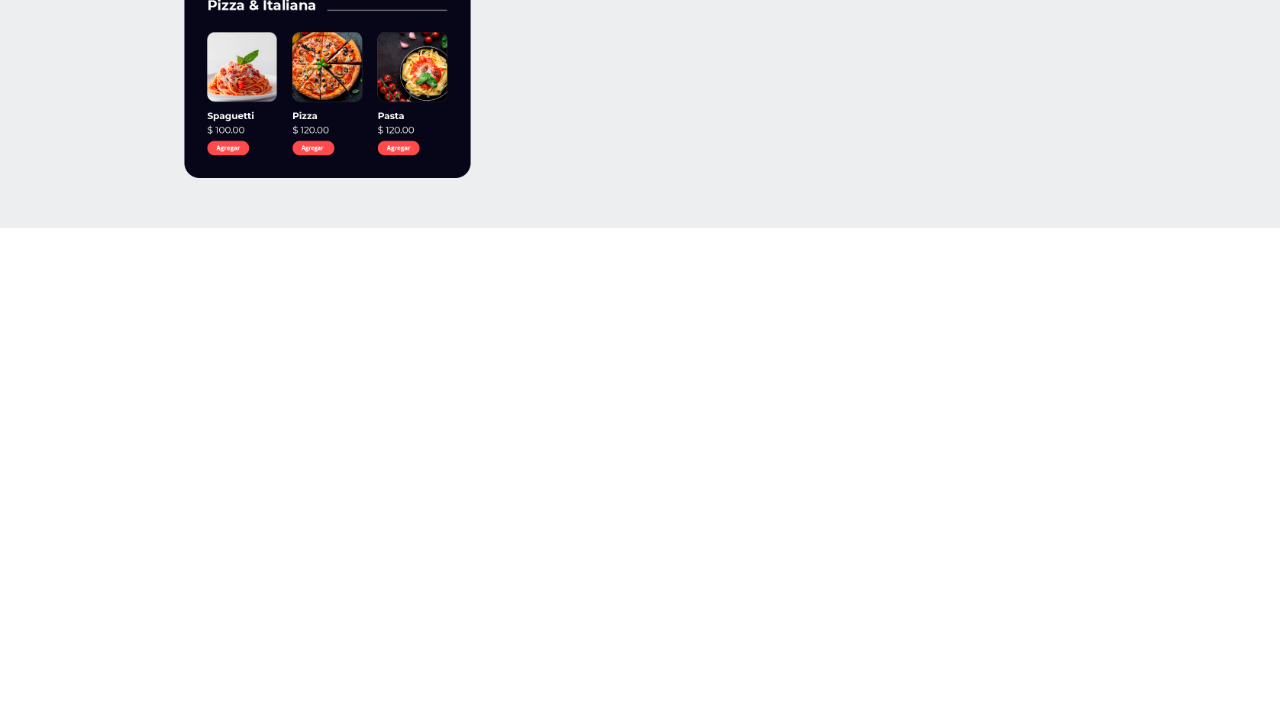
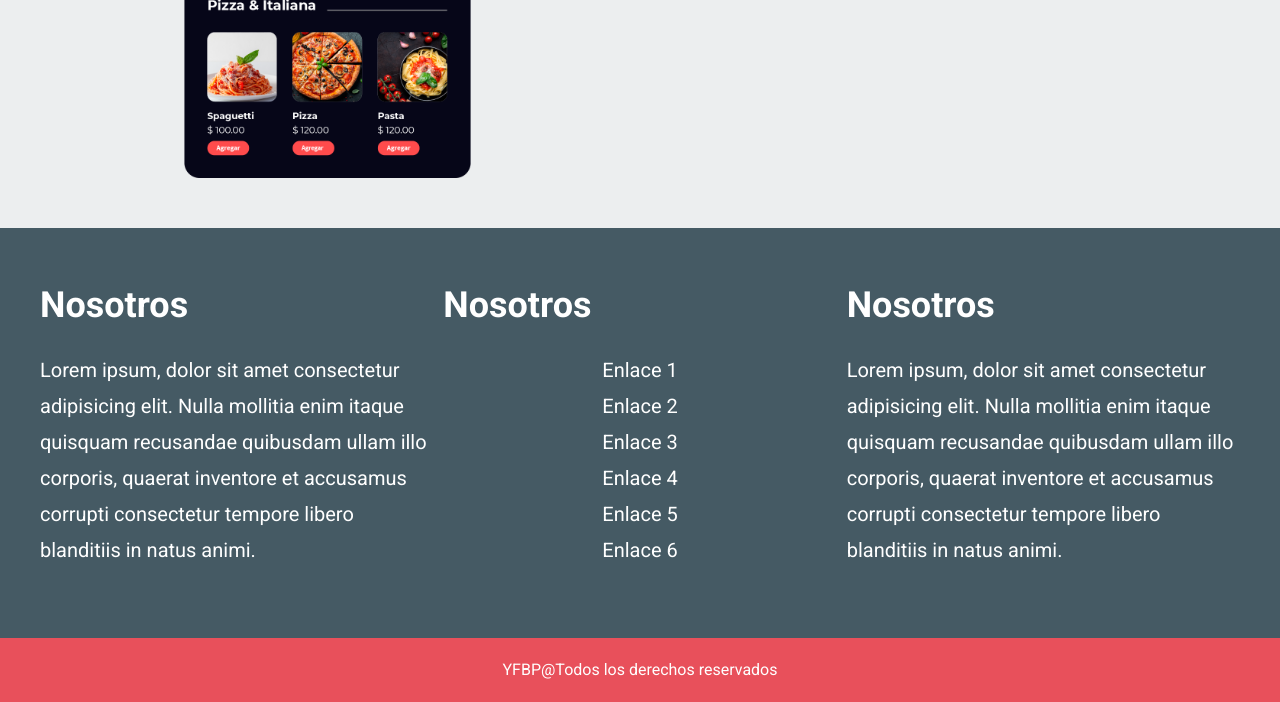
Before and after one commit to yornipaz/DeliveryApp, a website: page index.html in a window 1280 px wide. Shown: the part 5725-6427 px from the top of the page. Before the commit the page ends 5953 px from the top, so only its background shows below. Drawn offline with Linux system fonts and the light colour scheme.

Commit message:
Feat(footer):Add footer to home

```diff
--- a/index.html
+++ b/index.html
@@ -307,6 +307,37 @@
             </div>
         </div>
     </section>
+    <footer class="footer">
+        <div class="footer__wrapper container">
+
+            <div class="footer__item">
+                <h2 class="footer__title">Nosotros</h2>
+                <p class="footer__text">Lorem ipsum, dolor sit amet consectetur adipisicing elit. Nulla mollitia
+                    enim
+                    itaque quisquam recusandae quibusdam ullam illo corporis, quaerat inventore et accusamus
+                    corrupti
+                    consectetur tempore libero blanditiis in natus animi.</p>
+            </div>
+            <div class="footer__item">
+                <h2 class="footer__title">Nosotros</h2>
+                <nav class="footer__nav">
+                    <a href="#" class="footer__link">Enlace 1</a><a href="#" class="footer__link">Enlace 2</a><a
+                        href="#" class="footer__link">Enlace 3</a><a href="#" class="footer__link">Enlace 4</a><a
+                        href="#" class="footer__link">Enlace 5</a><a href="#" class="footer__link">Enlace 6</a>
+                </nav>
+            </div>
+            <div class="footer__item">
+                <h2 class="footer__title">Nosotros</h2>
+                <p class="footer__text">Lorem ipsum, dolor sit amet consectetur adipisicing elit. Nulla mollitia
+                    enim
+                    itaque quisquam recusandae quibusdam ullam illo corporis, quaerat inventore et accusamus
+                    corrupti
+                    consectetur tempore libero blanditiis in natus animi.</p>
+            </div>
+
+        </div>
+        <p class="footer__copyright">YFBP@Todos los derechos reservados</p>
+    </footer>
 </body>
 
 </html>
--- a/src/scss/components/_footer.scss
+++ b/src/scss/components/_footer.scss
@@ -2,5 +2,65 @@
 @use 'abstract/mixin'as m;
 
 .footer {
+    background-color: v.$secondary;
+    padding-top: 5rem;
+
+    &__wrapper {
+        @include m.screen('table') {
+            @include m.grid(3, 1rem);
+        }
+    }
+
+    &__title {
+        color: v.$white;
+        margin: 0;
+        text-align: center;
+
+        @include m.screen('table') {
+            text-align: left;
+        }
+    }
+
+
+
+    &__item {
+        margin-bottom: 5rem;
+
+        &:last-of-type {
+            margin-bottom: 0;
+        }
+    }
+
+    &__nav {
+        display: flex;
+        flex-direction: column;
+        align-items: center;
+
+    }
+
+    &__nav,
+    &__text {
+        margin-top: 2rem;
+    }
+
+    &__link,
+    &__text {
+        font-size: 2rem;
+        line-height: 1.8;
+        color: v.$white;
+        text-align: center;
+
+        @include m.screen('table') {
+            text-align: left;
+        }
+    }
+
+    &__copyright {
+        background-color: v.$primary;
+        text-align: center;
+        margin: 0;
+        padding: 2rem;
+        color: v.$white;
+    }
 
 }
```
Also changed, not shown: dist/css/main.css, 1 other file.
